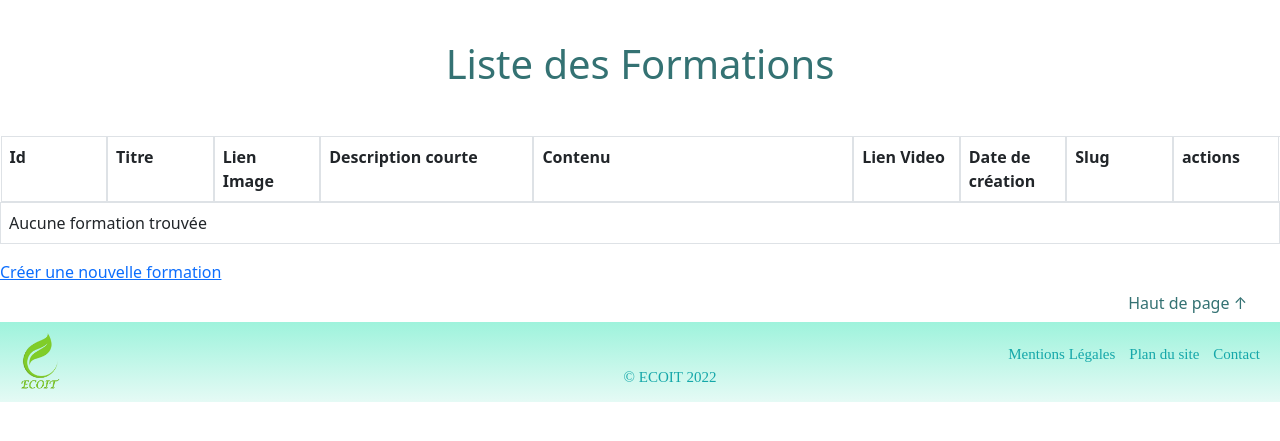
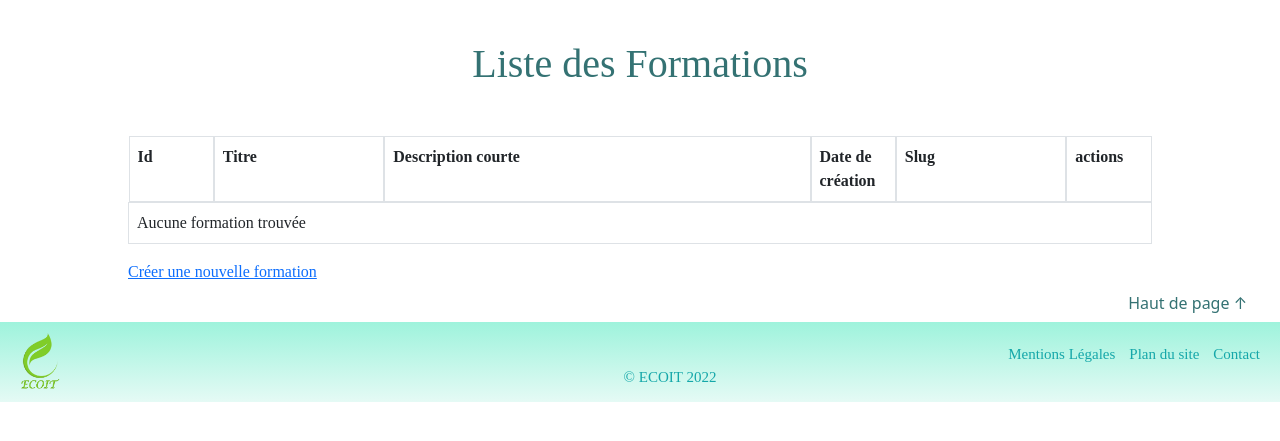
Before and after one commit to ElodieMarquet/ecoitECF, a Symfony app: template templates/create_forma/index.html.twig in a window 1280 px wide. Shown: the part 150-591 px from the top of the page. Run offline with Twig, Linux system fonts and the light colour scheme; the template is opened without the code that fills it, so the values that code supplies are empty; some libraries are stand-ins or nearby versions.

Commit message:
layout form create formation

```diff
--- a/templates/create_forma/index.html.twig
+++ b/templates/create_forma/index.html.twig
@@ -3,19 +3,17 @@
 {% block title %}Liste des Formations {% endblock %}
 
 {% block body %}
+<main>
     <h1>Liste des Formations</h1>
 
     <table class="table table-bordered">
         <thead class="thead-light">
             <tr class="d-flex">
                 <th class="col-1">Id</th>
-                <th class="col-1">Titre</th>
-                <th class="col-1">Lien Image</th>
-                <th class="col-2">Description courte</th>
-                <th class="col-3">Contenu</th>
-                <th class="col-1">Lien Video</th>
+                <th class="col-2">Titre</th>
+                <th class="col-5">Description courte</th>
                 <th class="col-1">Date de création</th>
-                <th class="col-1">Slug</th>
+                <th class="col-2">Slug</th>
                 <th class="col-1">actions</th>
             </tr>
         </thead>
@@ -23,13 +21,10 @@
         {% for formation in formations %}
             <tr class="d-flex">
                 <td class="col-1">{{ formation.id }}</td>
-                <td class="col-1">{{ formation.name }}</td>
-                <td class="col-1">{{ formation.image }}</td>
-                <td class="col-2">{{ formation.description }}</td>
-                <td class="col-3">{{ formation.contenu }}</td>
-                <td class="col-1">{{ formation.video }}</td>
+                <td class="col-2">{{ formation.name }}</td>
+                <td class="col-5">{{ formation.description }}</td>
                 <td class="col-1">{{ formation.createdAt ? formation.createdAt|date('Y-m-d H:i:s') : '' }}</td>
-                <td class="col-1">{{ formation.slug }}</td>
+                <td class="col-2">{{ formation.slug }}</td>
                 <td class="col-1">
                     <a href="{{ path('app_create_forma_show', {'id': formation.id}) }}">show</a>
                     <a href="{{ path('app_create_forma_edit', {'id': formation.id}) }}">edit</a>
@@ -44,4 +39,5 @@
     </table>
 
     <a href="{{ path('app_create_forma_new') }}">Créer une nouvelle formation</a>
+</main>
 {% endblock %}
```
